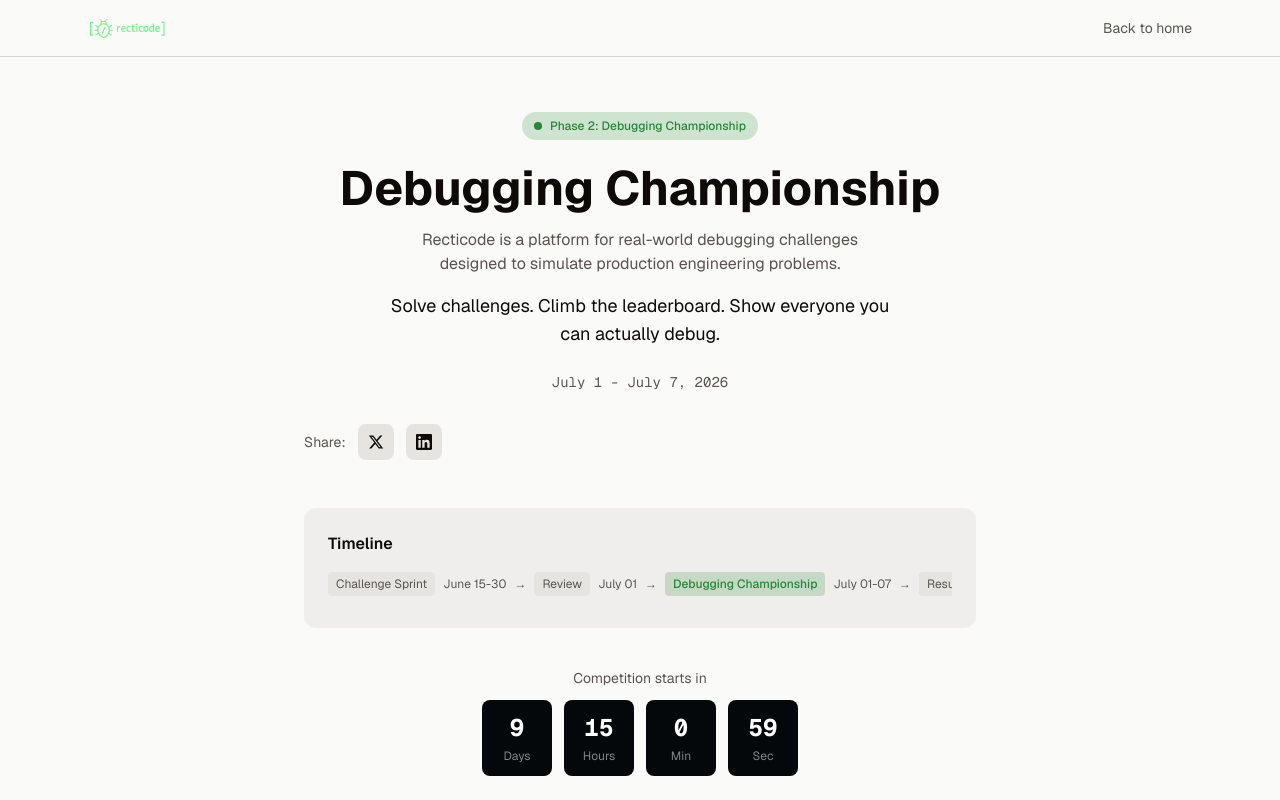
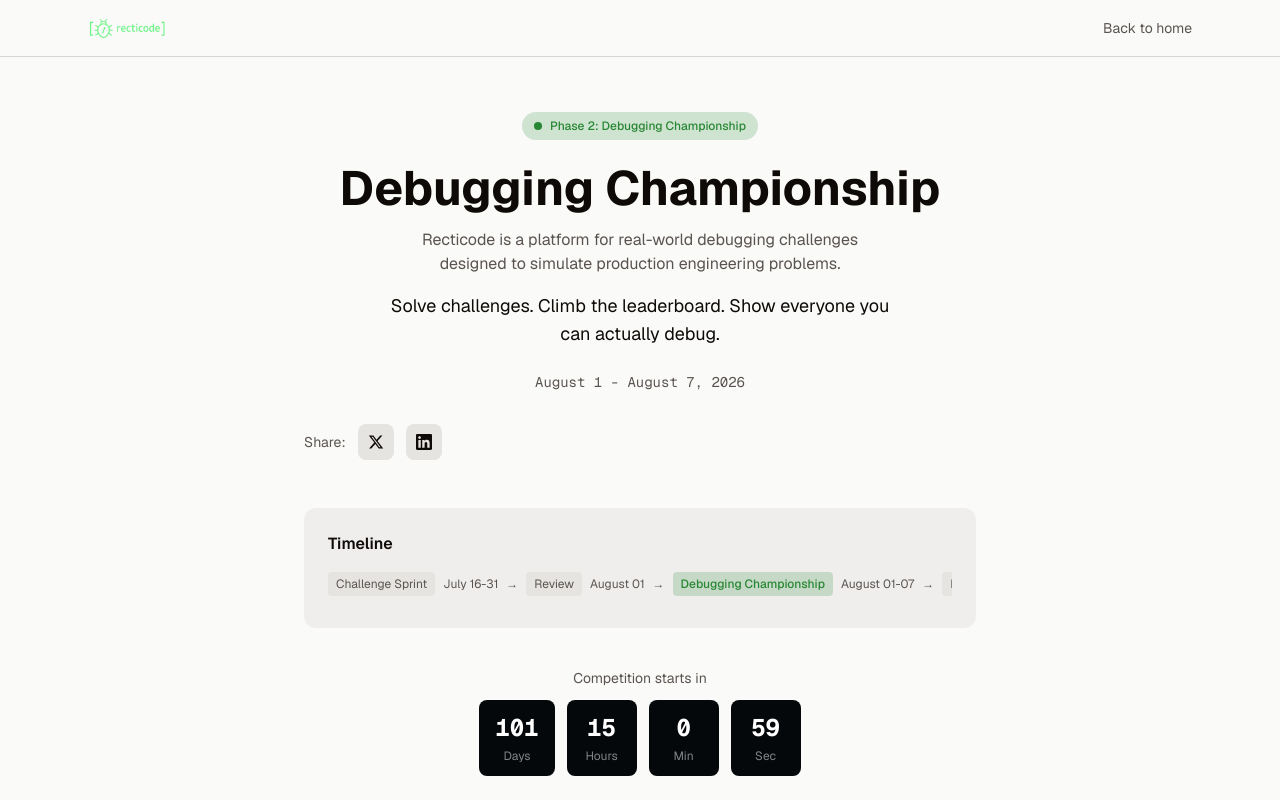
Before and after one commit to Recticode/website, a Next.js app: page /hackathon/debugging-championship in a window 1280 px wide. Shown: the top 800 px of the page. Built offline with nearby package versions, Linux system fonts and the light colour scheme.

Commit message:
feat: changed dates for hackathon

```diff
--- a/app/hackathon/challenge-sprint/page.tsx
+++ b/app/hackathon/challenge-sprint/page.tsx
@@ -8,16 +8,16 @@
 
 export const metadata: Metadata = {
     title: "Challenge Sprint | Recticode",
-    description: "Submit real-world debugging challenges and help build the recticode challenge library. June 15-30, 2026.",
+    description: "Submit real-world debugging challenges and help build the recticode challenge library. July 16-31, 2026.",
     openGraph: {
         title: "Challenge Sprint | Recticode",
-        description: "Submit real-world debugging challenges and help build the recticode challenge library. June 15-30, 2026.",
+        description: "Submit real-world debugging challenges and help build the recticode challenge library. July 16-31, 2026.",
     }
 }
 
 export default function ChallengeSprintPage() {
-    const startDate = new Date("2026-06-15T00:00:00")
-    const endDate = new Date("2026-06-30T23:59:59")
+    const startDate = new Date("2026-07-16T00:00:00")
+    const endDate = new Date("2026-07-31T23:59:59")
     const now = new Date()
 
     const hasStarted = now >= startDate
@@ -70,7 +70,7 @@
                         </p>
 
                         <p className="text-sm font-mono text-muted-foreground mb-8">
-                            June 15 - June 30, 2026
+                            July 16 - July 31, 2026
                         </p>
 
                         <ShareButtons
@@ -86,17 +86,17 @@
                         <div className="flex items-center gap-2 text-xs overflow-x-auto pb-2">
                             <div className="flex items-center gap-2 shrink-0">
                                 <span className="px-2 py-1 bg-terminal text-terminal-text rounded font-medium">Challenge Sprint</span>
-                                <span className="text-muted-foreground">June 15-30</span>
+                                <span className="text-muted-foreground">July 16-31</span>
                             </div>
                             <span className="text-muted-foreground shrink-0">→</span>
                             <div className="flex items-center gap-2 shrink-0">
                                 <span className="px-2 py-1 bg-secondary text-muted-foreground rounded">Review</span>
-                                <span className="text-muted-foreground">July 01</span>
+                                <span className="text-muted-foreground">August 01</span>
                             </div>
                             <span className="text-muted-foreground shrink-0">→</span>
                             <div className="flex items-center gap-2 shrink-0">
                                 <span className="px-2 py-1 bg-secondary text-muted-foreground rounded">Debugging Championship</span>
-                                <span className="text-muted-foreground">July 01-07</span>
+                                <span className="text-muted-foreground">August 01-07</span>
                             </div>
                             <span className="text-muted-foreground shrink-0">→</span>
                             <div className="flex items-center gap-2 shrink-0">
@@ -319,7 +319,7 @@
                                 <a href="/hackathon/debugging-championship" className="text-terminal-text hover:underline">
                                     Debugging Championship
                                 </a>{" "}
-                                happening July 1-7!
+                                happening August 1-7!
                             </p>
                         </div>
                     ) : (
--- a/app/hackathon/debugging-championship/page.tsx
+++ b/app/hackathon/debugging-championship/page.tsx
@@ -6,16 +6,16 @@
 
 export const metadata: Metadata = {
     title: "Debugging Championship | Recticode",
-    description: "Compete to solve debugging challenges and climb the leaderboard. July 01-07, 2026.",
+    description: "Compete to solve debugging challenges and climb the leaderboard. August 01-07, 2026.",
     openGraph: {
         title: "Debugging Championship | Recticode",
-        description: "Compete to solve debugging challenges and climb the leaderboard. July 01-07, 2026.",
+        description: "Compete to solve debugging challenges and climb the leaderboard. August 01-07, 2026.",
     }
 }
 
 export default function DebuggingChampionshipPage() {
-    const startDate = new Date("2026-05-01T00:00:00")
-    const endDate = new Date("2026-06-14T23:59:59")
+    const startDate = new Date("2026-08-01T00:00:00")
+    const endDate = new Date("2026-08-07T23:59:59")
     const now = new Date()
 
     const hasStarted = now >= startDate
@@ -68,7 +68,7 @@
                         </p>
 
                         <p className="text-sm font-mono text-muted-foreground mb-8">
-                            July 1 - July 7, 2026
+                            August 1 - August 7, 2026
                         </p>
 
                         <ShareButtons
@@ -84,17 +84,17 @@
                         <div className="flex items-center gap-2 text-xs overflow-x-auto pb-2">
                             <div className="flex items-center gap-2 shrink-0">
                                 <span className="px-2 py-1 bg-secondary text-muted-foreground rounded">Challenge Sprint</span>
-                                <span className="text-muted-foreground">June 15-30</span>
+                                <span className="text-muted-foreground">July 16-31</span>
                             </div>
                             <span className="text-muted-foreground shrink-0">→</span>
                             <div className="flex items-center gap-2 shrink-0">
                                 <span className="px-2 py-1 bg-secondary text-muted-foreground rounded">Review</span>
-                                <span className="text-muted-foreground">July 01</span>
+                                <span className="text-muted-foreground">August 01</span>
                             </div>
                             <span className="text-muted-foreground shrink-0">→</span>
                             <div className="flex items-center gap-2 shrink-0">
                                 <span className="px-2 py-1 bg-diff-add/20 text-diff-add rounded font-medium">Debugging Championship</span>
-                                <span className="text-muted-foreground">July 01-07</span>
+                                <span className="text-muted-foreground">August 01-07</span>
                             </div>
                             <span className="text-muted-foreground shrink-0">→</span>
                             <div className="flex items-center gap-2 shrink-0">
@@ -315,7 +315,7 @@
                     ) : (
                         <div className="text-center py-10 bg-secondary/30 rounded-xl">
                             <p className="text-muted-foreground mb-4">
-                                Competition starts July 1st.
+                                Competition starts August 1st.
                             </p>
                             <a
                                 href="/hackathon/challenge-sprint"
--- a/app/page.tsx
+++ b/app/page.tsx
@@ -75,7 +75,7 @@
                                     Challenge Sprint + Debugging Championship
                                 </h2>
                                 <p className="text-sm text-white/60">
-                                    Create debugging challenges (June 15-30) or compete to solve them (July 1-7). Certificates and badges for all participants.
+                                    Create debugging challenges (July 16-31) or compete to solve them (August 1-7). Certificates and badges for all participants.
                                 </p>
                             </div>
                             <div className="flex items-center gap-2 text-terminal-text text-sm font-medium group-hover:translate-x-1 transition-transform">
```
